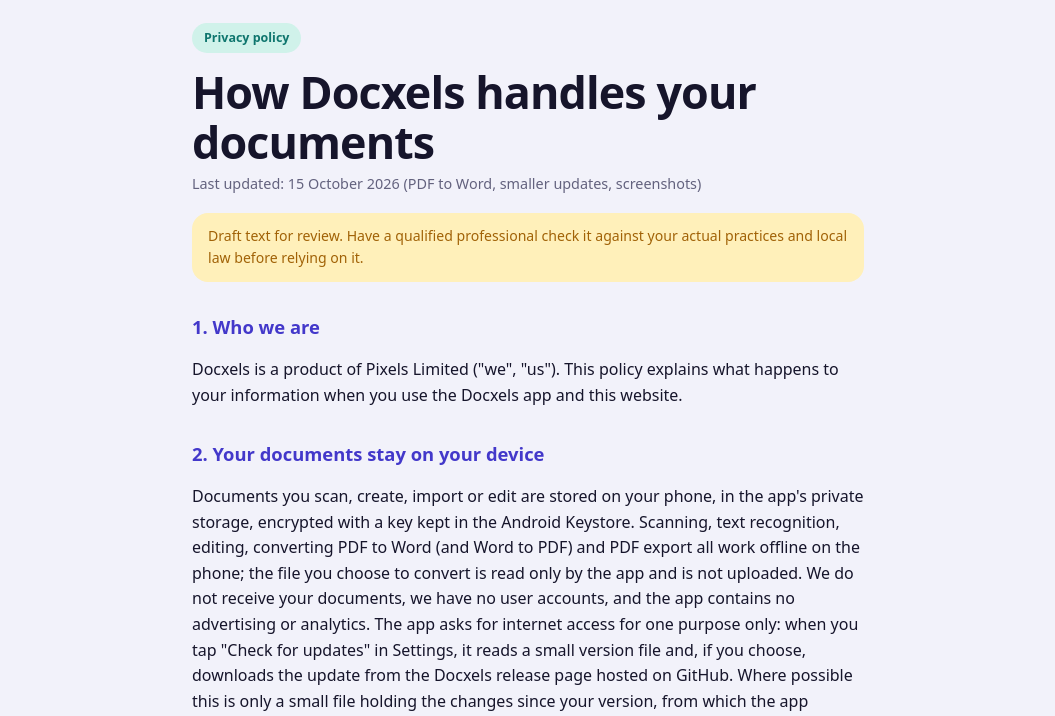
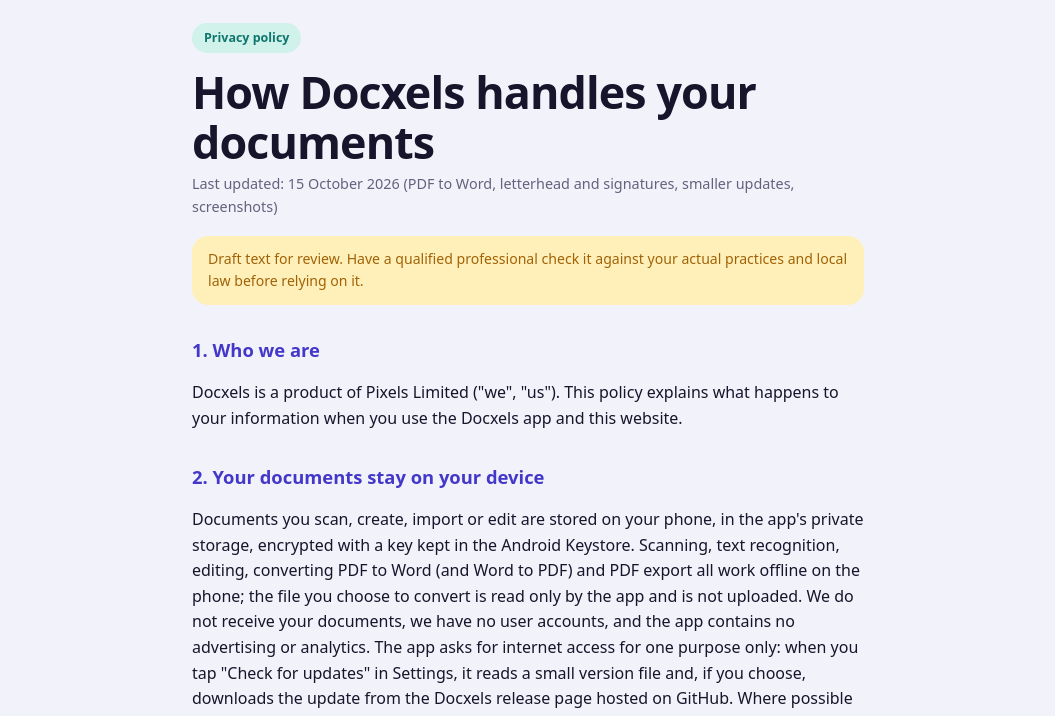
Before and after one commit to iCode010101/docxels-site, a plain HTML site: page privacy.html in a window 1280 px wide. Shown: the part 79-795 px from the top of the page, without its empty margins (112-1167 px from the left). Drawn offline with Linux system fonts and the light colour scheme.

Commit message:
Site: letterhead, signature, floating objects, table picker

```diff
--- a/privacy.html
+++ b/privacy.html
@@ -2,7 +2,7 @@
 <html lang="en"><head><meta charset="utf-8"><meta name="viewport" content="width=device-width,initial-scale=1"><meta name="theme-color" content="#4f46e5"><link rel="stylesheet" href="styles.css"><title>Privacy policy – Docxels</title><meta name="description" content="How Docxels handles your documents and data: processed on your phone, no accounts, no ads, no tracking."><link rel="canonical" href="https://docxels.pixelslimited.ng/privacy.html"></head>
 <body>
 <header class="top"><a class="brand" href="./"><span class="logo"><svg viewBox="0 0 24 24"><path d="M14 3H7a2 2 0 0 0-2 2v14a2 2 0 0 0 2 2h10a2 2 0 0 0 2-2V8z"/><path d="M14 3v5h5M9 13h6M9 17h6"/></svg></span>Docxels</a><nav class="main"><a href="./#features">Features</a><a href="privacy.html" class="on">Privacy</a><a href="terms.html">Terms</a><a class="btn small" href="mailto:docxels@pixelslimited.ng?subject=Docxels%20for%20Android">Get the app</a></nav></header>
-<main class="doc priv"><span class="tag green">Privacy policy</span><h1>How Docxels handles your documents</h1><p class="updated">Last updated: 15 October 2026 (PDF to Word, smaller updates, screenshots)</p>
+<main class="doc priv"><span class="tag green">Privacy policy</span><h1>How Docxels handles your documents</h1><p class="updated">Last updated: 15 October 2026 (PDF to Word, letterhead and signatures, smaller updates, screenshots)</p>
 <div class="notice">Draft text for review. Have a qualified professional check it against your actual practices and local law before relying on it.</div>
 <h2>1. Who we are</h2><p>Docxels is a product of Pixels Limited ("we", "us"). This policy explains what happens to your information when you use the Docxels app and this website.</p>
 <h2>2. Your documents stay on your device</h2><p>Documents you scan, create, import or edit are stored on your phone, in the app's private storage, encrypted with a key kept in the Android Keystore. Scanning, text recognition, editing, converting PDF to Word (and Word to PDF) and PDF export all work offline on the phone; the file you choose to convert is read only by the app and is not uploaded. We do not receive your documents, we have no user accounts, and the app contains no advertising or analytics. The app asks for internet access for one purpose only: when you tap "Check for updates" in Settings, it reads a small version file and, if you choose, downloads the update from the Docxels release page hosted on GitHub. Where possible this is only a small file holding the changes since your version, from which the app rebuilds the new version on the phone and checks it against its fingerprint; otherwise the full app file is downloaded. Nothing about you or your documents is sent in that request, but, as with any web request, the host can see your device's IP address. The app never connects to the internet otherwise. Downloaded updates are accepted only if their fingerprint matches and they are signed with the same key as the installed app. Temporary working copies of PDFs are erased when you leave the tool, and the app shows a local-only warning if it detects a rooted or debugged phone (nothing is reported anywhere).</p>
```
Also changed, not shown: index.html (+1 -1 lines).
